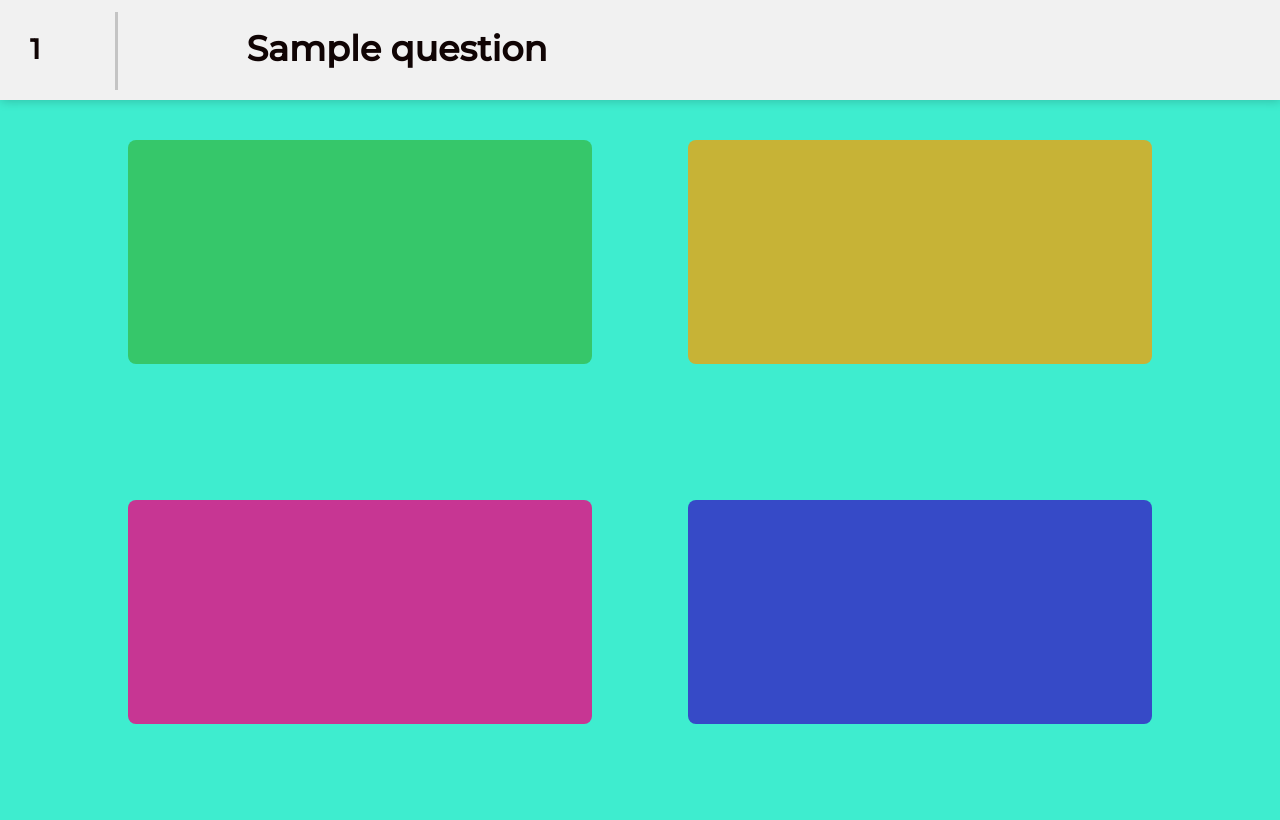
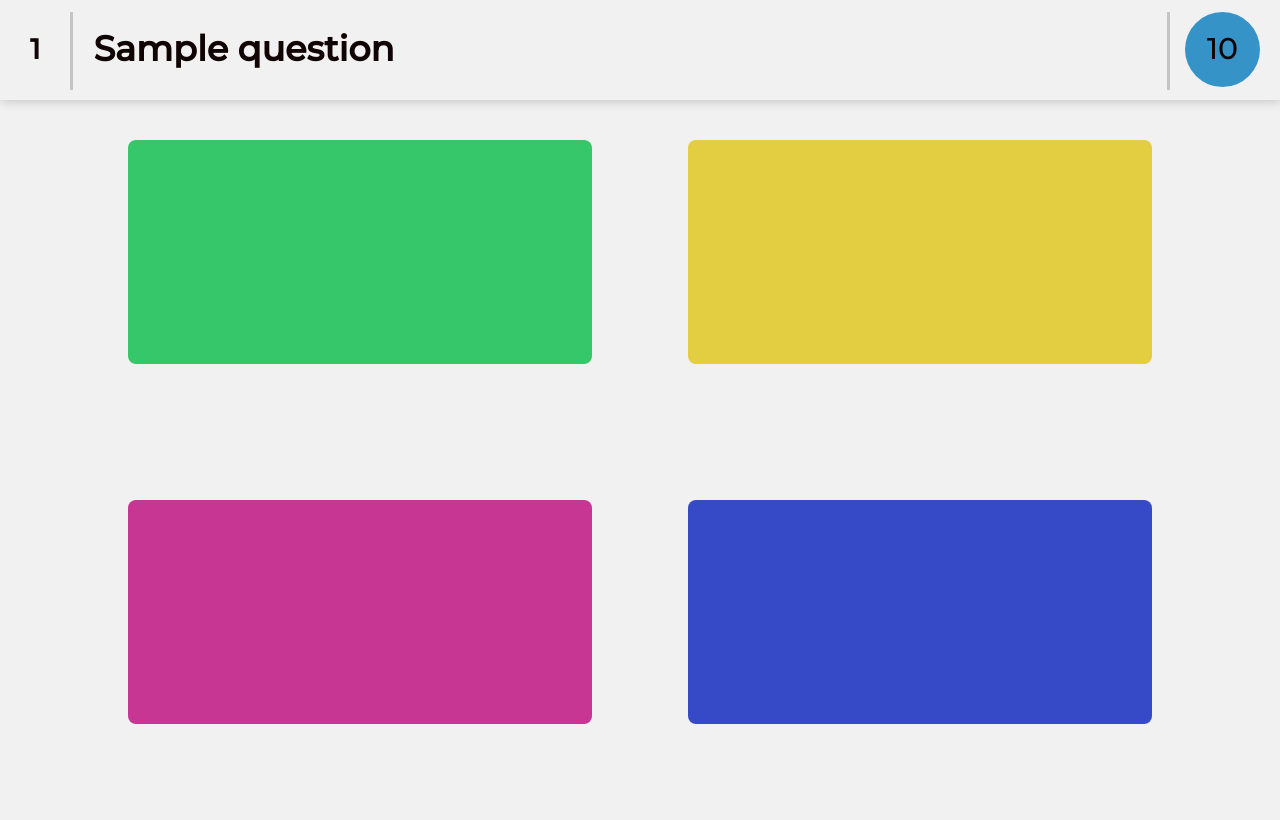
Before and after one commit to Latkecrszy/allwronganswers, a Flask app: template templates/play.html in a window 1280 px wide. Run offline with Flask 2, Linux system fonts and the light colour scheme; the template is opened without the code that fills it: most values are stand-ins (such as "Sample title", 1, 10 or a date in 2020); parts of the project's set-up code (start-up, migrations or seed data) failed here and were passed over; some libraries are stand-ins or nearby versions.

Commit message:
play ui updates

```diff
--- a/app.py
+++ b/app.py
@@ -233,6 +233,3 @@ app.register_error_handler(404, lambda e: "no")
 
 if __name__ == "__main__":
     app.run(port=5001)
-
-"""Have all the boxes and everything be created, but javascript is just filling in the text for each.
-They have an id of 0, 1, 2, or 3 which never changes, but the text on top does."""
--- a/static/play.css
+++ b/static/play.css
@@ -21,8 +21,8 @@
 
 #answer_1 {background: #36C76A}
 #answer_1:hover, #answer_1.selected {background: #00a83c}
-#answer_2 {background: #C7B336}
-#answer_2:hover, #answer_2.selected {background: #ab9200}
+#answer_2 {background: #e3cd40}
+#answer_2:hover, #answer_2.selected {background: #C7B336}
 #answer_3 {background: #C73693}
 #answer_3:hover, #answer_3.selected {background: #a8006b}
 #answer_4 {background: #364ac7}
@@ -30,18 +30,30 @@
 
 #leaderboard {display: none}
 
-header {display: flex; min-height: 100px; max-height: 300px; text-align: center; padding-right: 20px}
+header {display: flex; min-height: 100px; text-align: center; padding-right: 20px}
 
-#game_id {margin: 10px 0 0 30px; font-size: 28px;}
+#game_id {margin: 10px 30px 0 30px; font-size: 28px;}
 
-#question {margin: 5px auto 15px 10vw; font-size: 35px;}
+#question {margin: 5px auto 15px 20px; font-size: 35px;}
 /*Check to make sure header on other pages is not broken*/
 
-body, html {background: #3eedcf}
+body, html {}
 
 .vertical {
     border-left: 3px solid gray;
-    margin: -10px 0 10px 75px;
+    margin: -10px 0 10px 0;
     opacity: 0.4;
     align-self: stretch;
 }
+
+#timer {
+    border-radius: 200px;
+    background: #3693C7;
+    font: 500 30px Montserrat;
+    height: 75px;
+    width: 75px;
+    min-width: 75px;
+    box-sizing: border-box;
+    padding-top: 18px;
+    margin: -10px 0 0 15px
+}
--- a/static/play.js
+++ b/static/play.js
@@ -1,4 +1,4 @@
-async function renderInfo(answers) {
+async function renderInfo(answers, host) {
     console.log(answers)
     for (let x = 1; x < 5; x++) {
         let i = document.getElementById("answer_"+x.toString())
@@ -9,4 +9,12 @@ async function renderInfo(answers) {
             i.classList.add("selected")
         })
     }
+    let timer = document.getElementById("timer")
+    let seconds = 10
+    let time = setInterval(async () => {
+        seconds--
+        timer.innerText = seconds.toString()
+        if (seconds === 0) {clearInterval(time)}
+    }, 1000)
+    leaderboard()
 }
--- a/templates/play.html
+++ b/templates/play.html
@@ -16,6 +16,8 @@
             <p id="game_id">{{ id }}</p>
             <div class="vertical"></div>
             <p id="question">{{ question }}</p>
+            <div class="vertical"></div>
+            <div id="timer">10</div>
         </header>
         <div id="answers">
             <div id="answer_1" class="answer"><p class="answer_text"></p></div>
```
